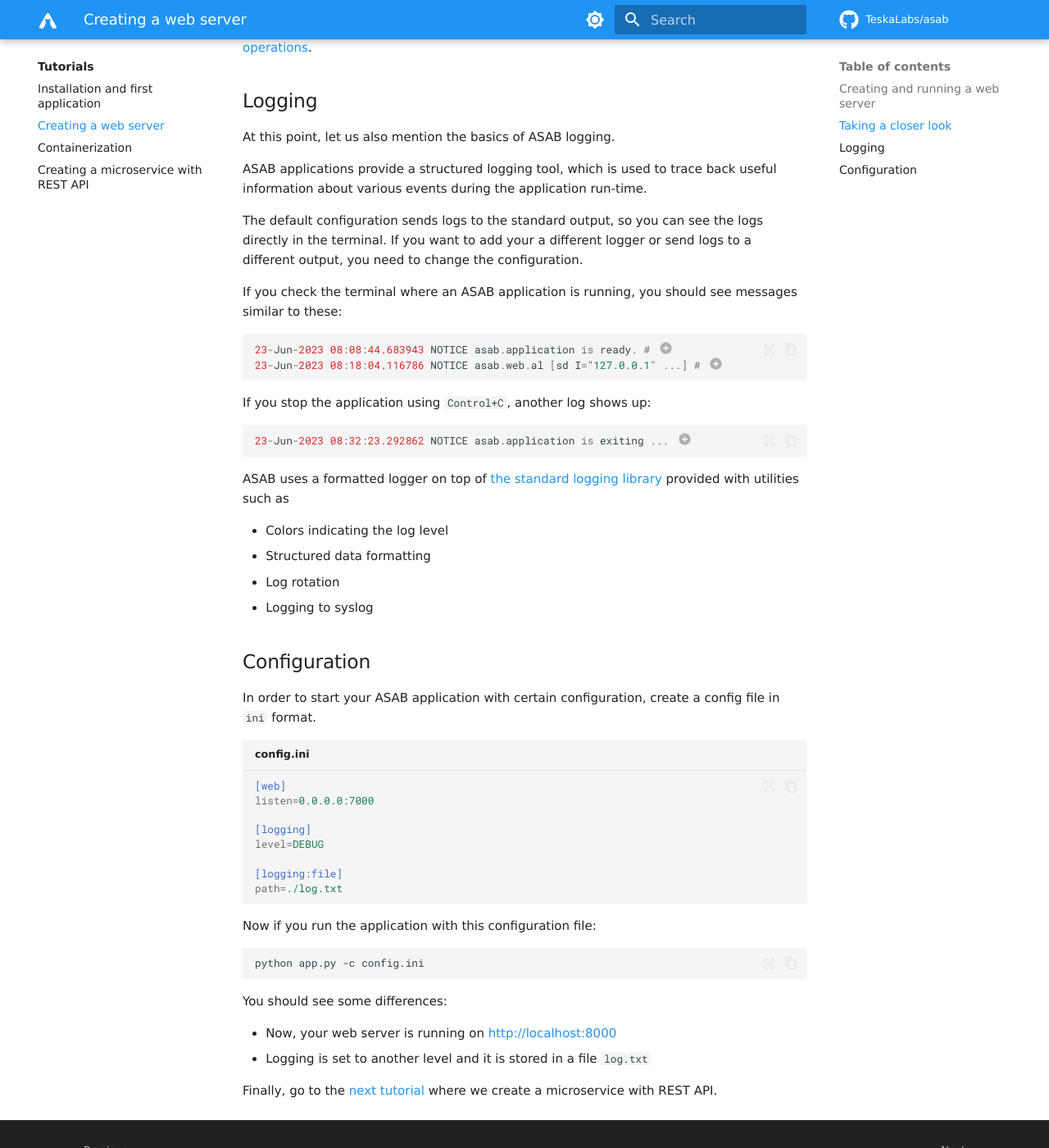
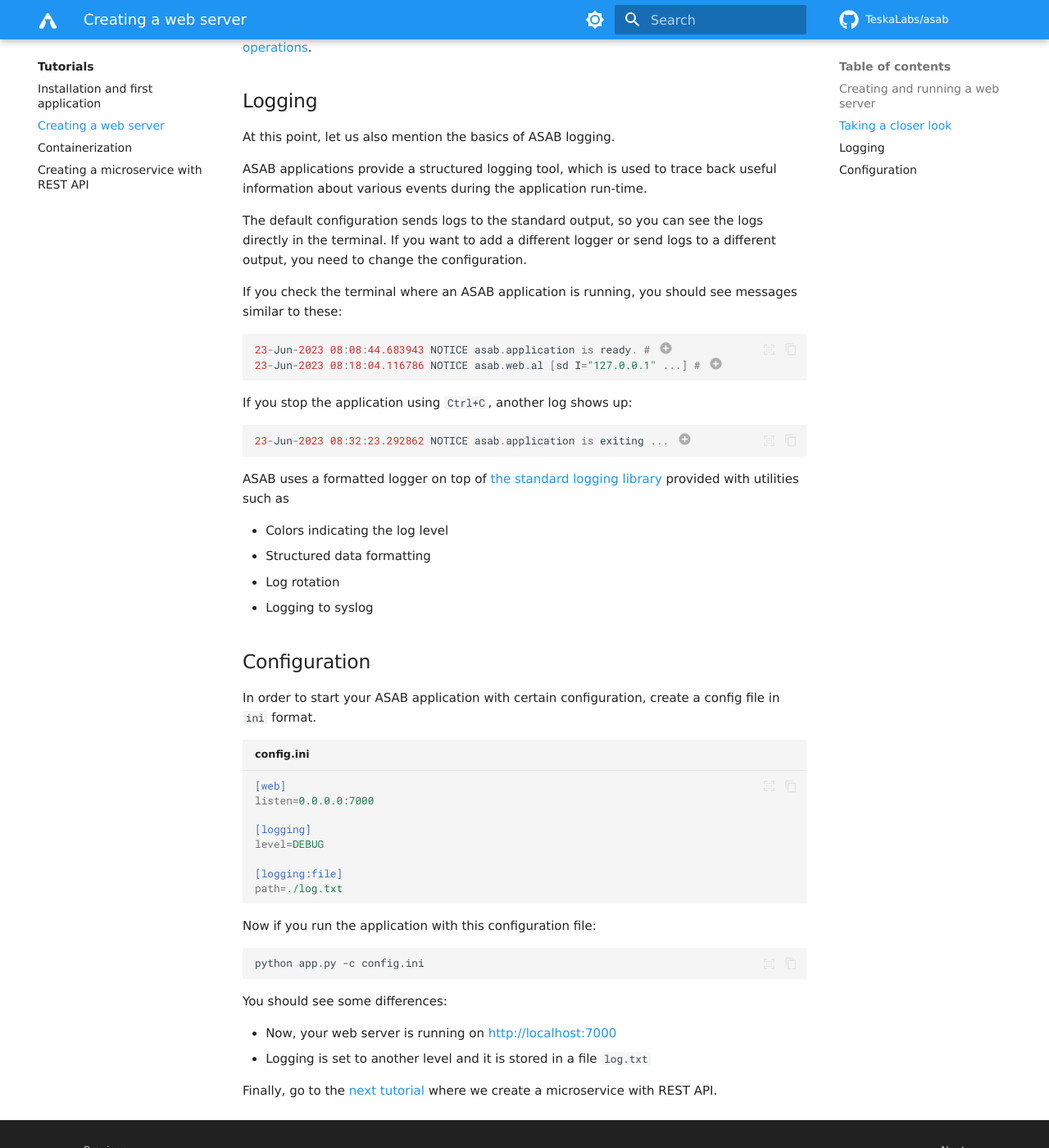
Before and after one commit to TeskaLabs/asab, an MkDocs documentation site: the page built from docs/getting-started/web_server.md, in a window 1280 px wide and 1400 px high, scrolled down 2070 px. Shown: the whole window at 82% size. Built offline with MkDocs 1.6.1 and Material for MkDocs 9.7.7, drawn with Linux system fonts in a browser that asks for light colours; some web fonts are replaced; comment, search, counter and statistics services are not loaded; some of the changed text lies outside the part shown.

Commit message:
Correct typos and inaccuracies in tutorial

````diff
--- a/docs/getting-started/web_server.md
+++ b/docs/getting-started/web_server.md
@@ -60,7 +60,7 @@
 That is correct, because the endpoint "/" is not handled by the router. But now, if you open [http://localhost:8080/hello](http://localhost:8080/hello), you should see the response:
 
 ``` json
-"Hello world!"
+"Hello, world!"
 ```
 
 You can get the same result from a terminal using the cURL command:
@@ -129,7 +129,7 @@
 
 ASAB applications provide a structured logging tool, which is used to trace back useful information about various events during the application run-time.
 
-The default configuration sends logs to the standard output, so you can see the logs directly in the terminal. If you want to add your a different logger or send logs to a different output, you need to change the configuration.
+The default configuration sends logs to the standard output, so you can see the logs directly in the terminal. If you want to add a different logger or send logs to a different output, you need to change the configuration.
 
 If you check the terminal where an ASAB application is running, you should see messages similar to these:
 
@@ -144,7 +144,7 @@
 If you deconstruct the message, you learn what request method was used, what application sent the request, the response status code, etc.
 
 
-If you stop the application using `Control+C`, another log shows up:
+If you stop the application using `Ctrl+C`, another log shows up:
 
 ``` python
 23-Jun-2023 08:32:23.292862 NOTICE asab.application is exiting ... #(1)!
@@ -181,7 +181,7 @@
 ```
 You should see some differences:
 
-- Now, your web server is running on [http://localhost:8000](http://localhost:8000)
+- Now, your web server is running on [http://localhost:7000](http://localhost:7000)
 - Logging is set to another level and it is stored in a file `log.txt`
 
 
````
Also changed, not shown: other parts of docs/getting-started/web_server.md (+3 -3 lines), docs/getting-started/containers.md (+1 -1 lines), docs/getting-started/installation_first_app.md (+13 -16 lines).
